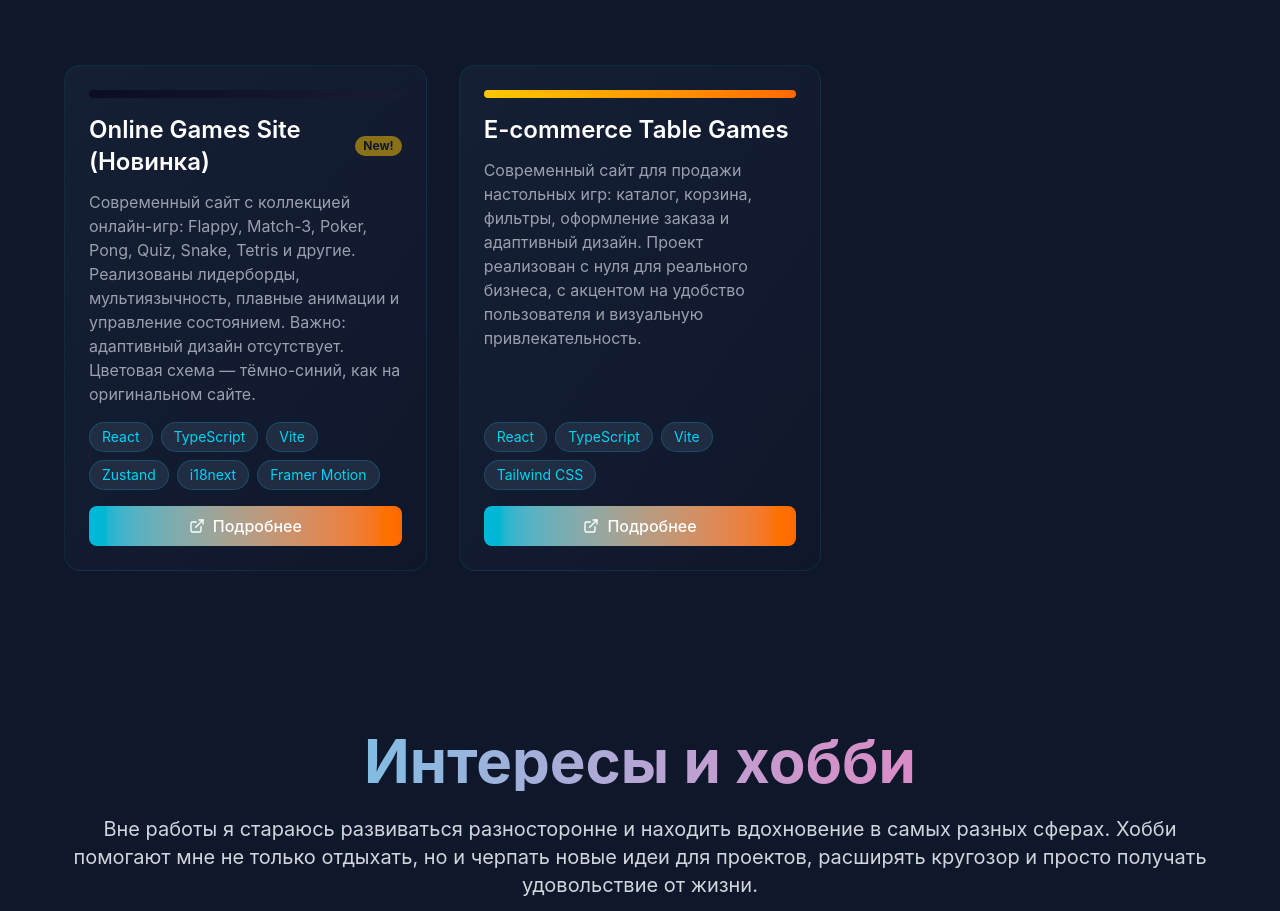
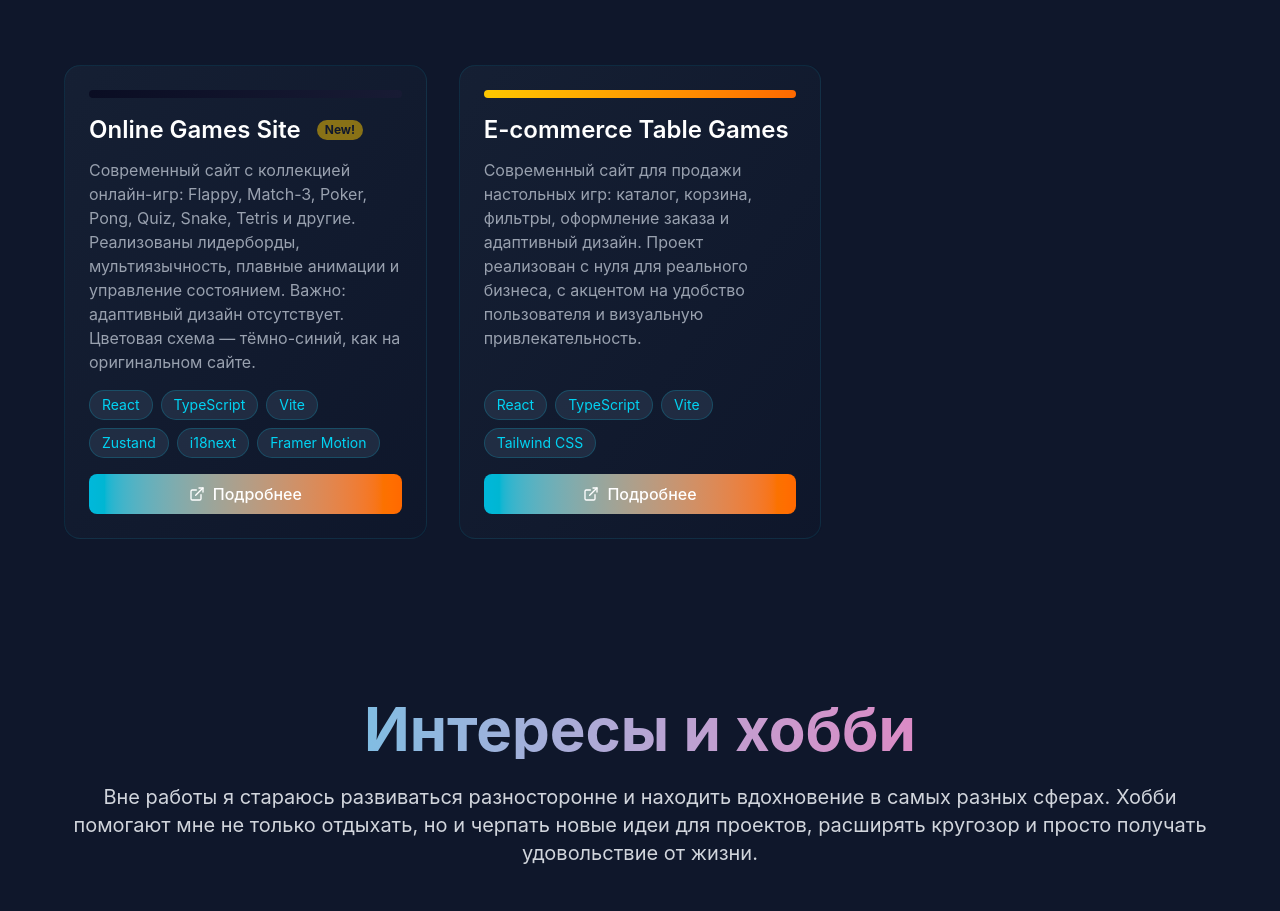
Before and after one commit to JustDoItMakeYourDreamsComeTrue/personal-portfolio-site, a React (Vite) app: page / in a window 1280 px wide. Shown: the part 4331-5242 px from the top of the page. Built offline with nearby package versions, Linux system fonts and the light colour scheme.

Commit message:
Update title for Online Games Site project and format technologies array

```diff
--- a/src/app/components/Projects.tsx
+++ b/src/app/components/Projects.tsx
@@ -10,10 +10,17 @@ export function Projects() {
     // Добавлен новый проект-новинка (без адаптива, цвет по скриншоту #0A0D23)
     const projects = [
         {
-            title: "Online Games Site (Новинка)",
+            title: "Online Games Site",
             description:
                 "Современный сайт с коллекцией онлайн-игр: Flappy, Match-3, Poker, Pong, Quiz, Snake, Tetris и другие. Реализованы лидерборды, мультиязычность, плавные анимации и управление состоянием. Важно: адаптивный дизайн отсутствует. Цветовая схема — тёмно-синий, как на оригинальном сайте.",
-            technologies: ["React", "TypeScript", "Vite", "Zustand", "i18next", "Framer Motion"],
+            technologies: [
+                "React",
+                "TypeScript",
+                "Vite",
+                "Zustand",
+                "i18next",
+                "Framer Motion",
+            ],
             gradient: "from-[#0A0D23] to-[#181B34]", // тёмно-синий градиент
             link: "https://justdoitmakeyourdreamscometrue.github.io/online-games-site/",
             isNew: true,
```
